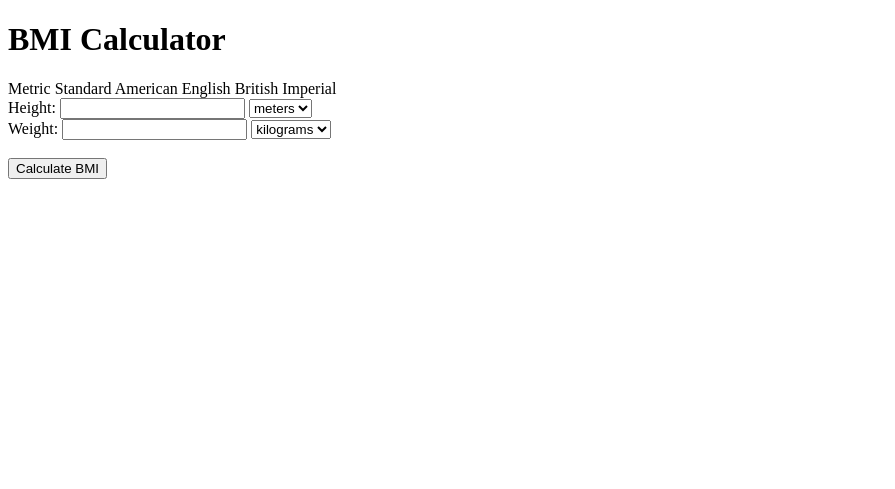
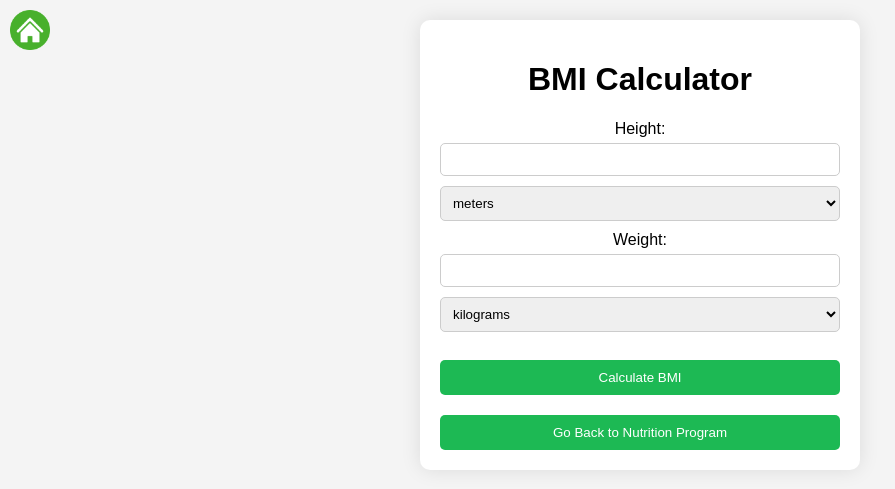
Before and after one commit to N090/4-th-Year-Project, a Flask app: page /bmi in a window 1280 px wide. Shown: the top 489 px of the page, without its empty margins (0-895 px from the left). Run offline with Flask 3, Linux system fonts and the light colour scheme.

Commit message:
Add files via upload

```diff
--- a/Webapp/static/stylesheet.css
+++ b/Webapp/static/stylesheet.css
@@ -366,3 +366,66 @@ h1 {
     left: 10px;
     cursor: pointer;
 }
+/*BMI STYLES*/
+
+  /* Global styles */
+  body {
+    font-family: Arial, sans-serif;
+    background-color: #f4f4f4;
+    margin: 0;
+}
+
+/* Common container styles */
+.bmi-container {
+    width: 400px; /* Adjust the width as needed */
+    background-color: #fff;
+    padding: 20px;
+    border-radius: 10px;
+    box-shadow: 0 0 20px rgba(0, 0, 0, 0.1);
+    margin: 20px auto; /* Center horizontally */
+    text-align: center; /* Center content */
+}
+
+/* BMI calculator form */
+.bmi-form {
+    margin-top: 20px;
+}
+
+.bmi-form label {
+    display: block;
+    margin-bottom: 5px;
+}
+
+.bmi-form input[type="number"],
+.bmi-form select {
+    width: 100%;
+    padding: 8px;
+    margin-bottom: 10px;
+    border: 1px solid #ccc;
+    border-radius: 5px;
+    box-sizing: border-box;
+}
+
+/* BMI calculator button */
+.bmi-button {
+    display: inline-block;
+    width: 100%;
+    padding: 10px;
+    border: none;
+    border-radius: 5px;
+    background-color: #1DB954;
+    color: white;
+    cursor: pointer;
+    transition: background-color 0.3s ease;
+    text-decoration: none;
+}
+
+.bmi-button:hover {
+    background-color: #4CAF50;
+}
+
+/* BMI result */
+.bmi-result {
+    margin-top: 20px;
+    text-align: center;
+}
--- a/Webapp/templates/bmi.html
+++ b/Webapp/templates/bmi.html
@@ -4,72 +4,26 @@
     <meta charset="UTF-8">
     <meta name="viewport" content="width=device-width, initial-scale=1.0">
     <title>BMI Calculator</title>
-    <style>
-        /* Add styling for the highlighted option */
-        .highlighted {
-            background-color: yellow;
-        }
-    </style>
-    <script>
-        // JavaScript function to highlight the selected option
-        function highlightOption(optionId) {
-            // Remove highlight from all options
-            var options = document.getElementsByClassName("option");
-            for (var i = 0; i < options.length; i++) {
-                options[i].classList.remove("highlighted");
-            }
-            // Highlight the selected option
-            document.getElementById(optionId).classList.add("highlighted");
-        }
-    </script>
-</head>
-<body>
-    <h1>BMI Calculator</h1>
-    <div>
-        <!-- Option bar to choose between metric, standard American English, and British Imperial systems -->
-        <span class="option" id="metric" onmouseover="highlightOption('metric')">Metric</span>
-        <span class="option" id="american" onmouseover="highlightOption('american')">Standard American English</span>
-        <span class="option" id="british" onmouseover="highlightOption('british')">British Imperial</span>
-    </div>
-    <!-- BMI calculator form -->
-    <form id="bmiForm">
-        <label for="height">Height:</label>
-        <input type="number" id="height" name="height" step="any"> <!-- Allow decimal input -->
-        <select id="heightUnit">
-            <!-- Height unit options based on the selected system -->
-            <!-- Metric: meters, Standard American English: inches, British Imperial: feet -->
-            <option value="m">meters</option>
-            <option value="in">inches</option>
-            <option value="ft">feet</option>
-        </select><br>
-        <label for="weight">Weight:</label>
-        <input type="number" id="weight" name="weight" step="any"> <!-- Allow decimal input -->
-        <select id="weightUnit">
-            <!-- Weight unit options based on the selected system -->
-            <!-- Metric: kilograms, Standard American English: pounds, British Imperial: stones -->
-            <option value="kg">kilograms</option>
-            <option value="lb">pounds</option>
-            <option value="st">stones</option>
-        </select><br><br>
-        <!-- Button to calculate BMI -->
-        <button type="button" onclick="calculateBMI()">Calculate BMI</button>
-    </form>
-    <!-- Display BMI result -->
-    <div id="result"></div>
-
+    <link rel="stylesheet" href="{{ url_for('static', filename='stylesheet.css') }}">
     <script>
         // JavaScript function to calculate BMI
         function calculateBMI() {
-            var height = parseFloat(document.getElementById("height").value); // Get height value
-            var weight = parseFloat(document.getElementById("weight").value); // Get weight value
-            var heightUnit = document.getElementById("heightUnit").value; // Get selected height unit
-            var weightUnit = document.getElementById("weightUnit").value; // Get selected weight unit
+            var heightMeters = 0;
+            var heightInput = document.getElementById("bmi-height");
+            var heightCentimetersInput = document.getElementById("bmi-heightCentimeters");
+            var heightUnit = document.getElementById("bmi-heightUnit").value; // Get selected height unit
+            var weight = parseFloat(document.getElementById("bmi-weight").value); // Get weight value
+            var weightUnit = document.getElementById("bmi-weightUnit").value; // Get selected weight unit
 
             // Convert height to meters
-            if (heightUnit === "in") {
-                height /= 39.37; // 1 inch = 0.0254 meters
+            if (heightUnit === "m") {
+                heightMeters = parseFloat(heightInput.value);
+            } else if (heightUnit === "in") {
+                heightMeters = parseFloat(heightInput.value) / 39.37; // 1 inch = 0.0254 meters
             } else if (heightUnit === "ft") {
-                height /= 3.281; // 1 foot = 0.3048 meters
+                heightMeters = parseFloat(heightInput.value) / 3.281; // 1 foot = 0.3048 meters
+            } else if (heightUnit === "cm") {
+                heightMeters = parseFloat(heightCentimetersInput.value) / 100; // Convert centimeters to meters
             }
 
             // Convert weight to kilograms
@@ -80,11 +34,66 @@
             }
 
             // Calculate BMI
-            var bmi = weight / (height * height);
+            var bmi = weight / (heightMeters * heightMeters);
 
             // Display BMI result
-            document.getElementById("result").innerHTML = "Your BMI is: " + bmi.toFixed(2);
+            document.getElementById("bmi-result").innerHTML = "Your BMI is: " + bmi.toFixed(2);
+        }
+
+        // Function to toggle height input based on selected unit
+        function toggleHeightInput() {
+            var heightUnit = document.getElementById("bmi-heightUnit").value;
+            var heightInput = document.getElementById("bmi-height");
+            var heightCentimetersInput = document.getElementById("bmi-heightCentimeters");
+
+            if (heightUnit === "cm") {
+                heightInput.style.display = "none";
+                heightCentimetersInput.style.display = "block";
+            } else {
+                heightInput.style.display = "block";
+                heightCentimetersInput.style.display = "none";
+            }
+        }
+
+        // Function to go back to the previous page
+        function goBackToNutrition() {
+            // You can save the data here before going back
+            window.location.href = "{{ url_for('nutrition_program') }}";
         }
     </script>
+</head>
+<body>
+    <div class="bmi-container">
+        <a href="{{ url_for('main') }}" class="home-button">
+            <!-- Adjust the path to your home.png file -->
+            <img src="{{ url_for('static', filename='home.png') }}" alt="Home" width="40" height="40">
+        </a>
+        <h1>BMI Calculator</h1>
+        <!-- BMI calculator form -->
+        <form class="bmi-form" id="bmiForm">
+            <label for="bmi-height">Height:</label>
+            <input type="number" id="bmi-height" name="height" step="any" style="display:block;">
+            <input type="number" id="bmi-heightCentimeters" name="heightCentimeters" step="any" style="display:none;">
+            <select id="bmi-heightUnit" onchange="toggleHeightInput()">
+                <option value="m">meters</option>
+                <option value="in">inches</option>
+                <option value="ft">feet</option>
+                <option value="cm">centimeters</option>
+            </select><br>
+            <label for="bmi-weight">Weight:</label>
+            <input type="number" id="bmi-weight" name="weight" step="any">
+            <select id="bmi-weightUnit">
+                <option value="kg">kilograms</option>
+                <option value="lb">pounds</option>
+                <option value="st">stones</option>
+            </select><br><br>
+            <!-- Button to calculate BMI -->
+            <button type="button" class="bmi-button" onclick="calculateBMI()">Calculate BMI</button>
+        </form>
+        <!-- Display BMI result -->
+        <div class="bmi-result" id="bmi-result"></div>
+        <!-- Button to go back to the nutrition program -->
+        <button type="button" class="bmi-button" onclick="goBackToNutrition()">Go Back to Nutrition Program</button>
+    </div>
 </body>
 </html>
```
